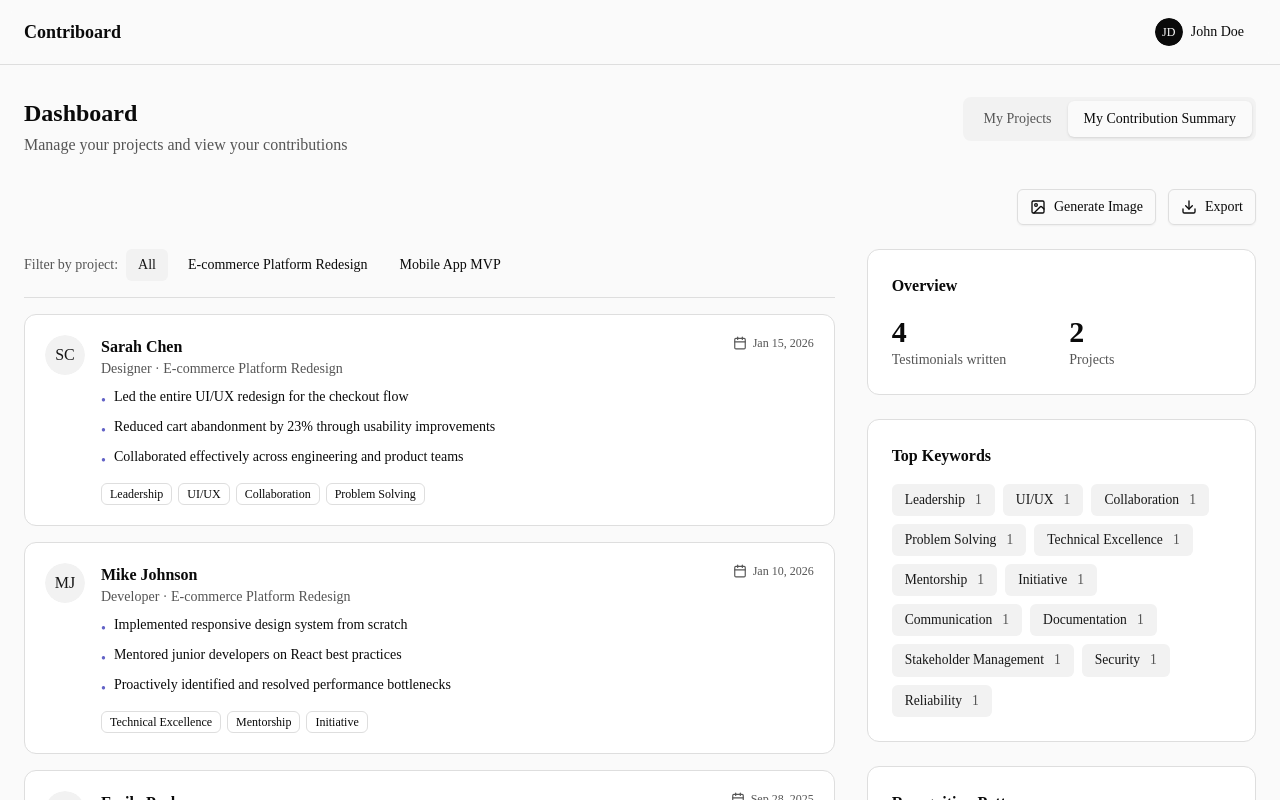
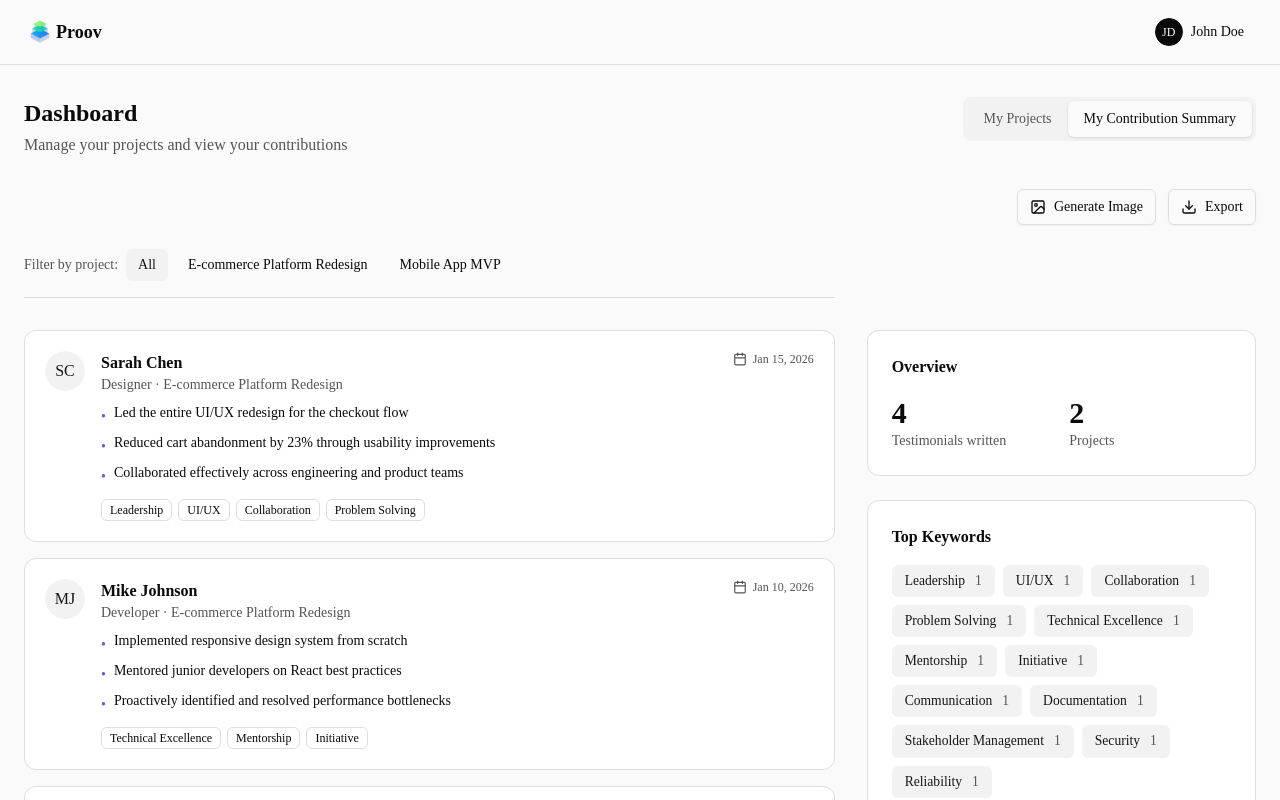
Before and after one commit to sesac-team2/frontend, a React app: page /projects in a window 1280 px wide. Both pictures are taken after a click on the button "My Contribution Summary". Shown: the top 800 px of the page. Built offline with nearby package versions, Linux system fonts and the light colour scheme; the HTML template or start-up script is replaced by a standard one.

Commit message:
Feat: 메인 페이지 UI 수정 / 로고 추가

```diff
--- a/src/pages/Main/components/ContributionSummaryTab.tsx
+++ b/src/pages/Main/components/ContributionSummaryTab.tsx
@@ -1,4 +1,4 @@
-import { useState, useMemo } from 'react';
+import { useMemo, useState } from 'react';
 import { Button } from '@/components/ui/button';
 import { Badge } from '@/components/ui/badge';
 import { ImageIcon, Download } from 'lucide-react';
@@ -20,11 +20,6 @@ export default function ContributionSummaryTab({
 
   const projectNames = [...new Set(testimonials.map((t) => t.projectName))];
 
-  // Calculate keywords stats based on the passed testimonials (or filtered ones?
-  // Original logic seemed to be based on ALL mock testimonials, but let's stick to the prop passed in to be safe.
-  // Actually, typically stats should reflect what's visible or global. The original code used global 'mockTestimonials'.
-  // We'll use the 'testimonials' prop to be more reusable.)
-
   const sortedKeywords = useMemo(() => {
     const allKeywords = testimonials.flatMap((t) => t.keywords);
     const keywordCounts = allKeywords.reduce(
@@ -34,6 +29,7 @@ export default function ContributionSummaryTab({
       },
       {} as Record<string, number>,
     );
+
     return Object.entries(keywordCounts)
       .sort((a, b) => b[1] - a[1])
       .map(([keyword, count]) => ({ keyword, count }));
@@ -53,15 +49,17 @@ export default function ContributionSummaryTab({
         </Button>
       </div>
 
-      {/* Two-column layout */}
-      <div className="grid grid-cols-1 lg:grid-cols-3 gap-8">
-        {/* Left column - Timeline */}
-        <div className="lg:col-span-2 space-y-4">
-          {/* Project filter */}
+      {/* ✅ grid를 "필터 줄 + 본문" 2단으로 구성 */}
+      <div className="grid grid-cols-1 lg:grid-cols-3 gap-8 items-start">
+        {/* =========================
+            Row 1: Filter (왼쪽 2칸만 보이게)
+           ========================= */}
+        <div className="lg:col-span-2">
           <div className="flex items-center gap-2 pb-4 border-b border-border overflow-x-auto">
             <span className="text-sm text-muted-foreground shrink-0">
               Filter by project:
             </span>
+
             <Button
               variant={selectedProject === null ? 'secondary' : 'ghost'}
               size="sm"
@@ -69,6 +67,7 @@ export default function ContributionSummaryTab({
             >
               All
             </Button>
+
             {projectNames.map((name) => (
               <Button
                 key={name}
@@ -81,18 +80,30 @@ export default function ContributionSummaryTab({
               </Button>
             ))}
           </div>
+        </div>
 
-          {/* Testimonial list */}
-          <div className="space-y-4">
-            {filteredTestimonials.map((testimonial) => (
-              <TestimonialCard key={testimonial.id} testimonial={testimonial} />
-            ))}
+        {/* ✅ 오른쪽 1칸에는 "필터가 존재"하되 안 보이게(공간 유지) */}
+        <div className="hidden lg:block">
+          <div className="pb-4 border-b border-border invisible pointer-events-none">
+            {/* 같은 높이를 만들기 위해 동일한 구조/사이즈를 유지 */}
+            <span className="text-sm shrink-0">Filter by project:</span>
+            <Button size="sm">All</Button>
           </div>
         </div>
 
-        {/* Right column - Visualization */}
+        {/* =========================
+            Row 2: Left list
+           ========================= */}
+        <div className="lg:col-span-2 space-y-4">
+          {filteredTestimonials.map((testimonial) => (
+            <TestimonialCard key={testimonial.id} testimonial={testimonial} />
+          ))}
+        </div>
+
+        {/* =========================
+            Row 2: Right cards
+           ========================= */}
         <div className="space-y-6">
-          {/* Stats */}
           <div className="p-6 rounded-xl border border-border bg-card">
             <h3 className="font-semibold text-foreground mb-4">Overview</h3>
             <div className="grid grid-cols-2 gap-4">
@@ -113,7 +124,6 @@ export default function ContributionSummaryTab({
             </div>
           </div>
 
-          {/* Keyword cloud */}
           <div className="p-6 rounded-xl border border-border bg-card">
             <h3 className="font-semibold text-foreground mb-4">Top Keywords</h3>
             <div className="flex flex-wrap gap-2">
@@ -132,59 +142,6 @@ export default function ContributionSummaryTab({
               ))}
             </div>
           </div>
-
-          {/* Pattern insights */}
-          <div className="p-6 rounded-xl border border-border bg-card">
-            <h3 className="font-semibold text-foreground mb-4">
-              Recognition Patterns
-            </h3>
-            <div className="space-y-3">
-              <div className="flex items-center justify-between">
-                <span className="text-sm text-muted-foreground">
-                  Leadership
-                </span>
-                <div className="w-32 h-2 bg-muted rounded-full overflow-hidden">
-                  <div
-                    className="h-full bg-accent rounded-full"
-                    style={{ width: '85%' }}
-                  />
-                </div>
-              </div>
-              <div className="flex items-center justify-between">
-                <span className="text-sm text-muted-foreground">
-                  Technical Skills
-                </span>
-                <div className="w-32 h-2 bg-muted rounded-full overflow-hidden">
-                  <div
-                    className="h-full bg-accent rounded-full"
-                    style={{ width: '70%' }}
-                  />
-                </div>
-              </div>
-              <div className="flex items-center justify-between">
-                <span className="text-sm text-muted-foreground">
-                  Collaboration
-                </span>
-                <div className="w-32 h-2 bg-muted rounded-full overflow-hidden">
-                  <div
-                    className="h-full bg-accent rounded-full"
-                    style={{ width: '90%' }}
-                  />
-                </div>
-              </div>
-              <div className="flex items-center justify-between">
-                <span className="text-sm text-muted-foreground">
-                  Initiative
-                </span>
-                <div className="w-32 h-2 bg-muted rounded-full overflow-hidden">
-                  <div
-                    className="h-full bg-accent rounded-full"
-                    style={{ width: '60%' }}
-                  />
-                </div>
-              </div>
-            </div>
-          </div>
         </div>
       </div>
     </>
--- a/src/pages/Main/index.tsx
+++ b/src/pages/Main/index.tsx
@@ -6,6 +6,7 @@ import { Link } from 'react-router-dom';
 import ProjectsTab from './components/ProjectsTab';
 import ContributionSummaryTab from './components/ContributionSummaryTab';
 import { mockProjects, mockTestimonials } from './data';
+import ProovIcon from '@/assets/proov.svg';
 
 export default function MainPage() {
   const [activeTab, setActiveTab] = useState<'projects' | 'contributions'>(
@@ -18,8 +19,12 @@ export default function MainPage() {
       <header className="border-b border-border sticky top-0 bg-background/95 backdrop-blur supports-backdrop-filter:bg-background/60 z-10">
         <div className="max-w-7xl mx-auto px-6">
           <div className="flex items-center justify-between h-16">
-            <Link to="/" className="font-semibold text-lg text-foreground">
-              Contriboard
+            <Link
+              to="/"
+              className="flex items-center font-semibold text-lg text-foreground"
+            >
+              <img src={ProovIcon} alt="Proov" className="w-8 h-8" />
+              Proov
             </Link>
 
             <div className="flex items-center gap-4">
```
